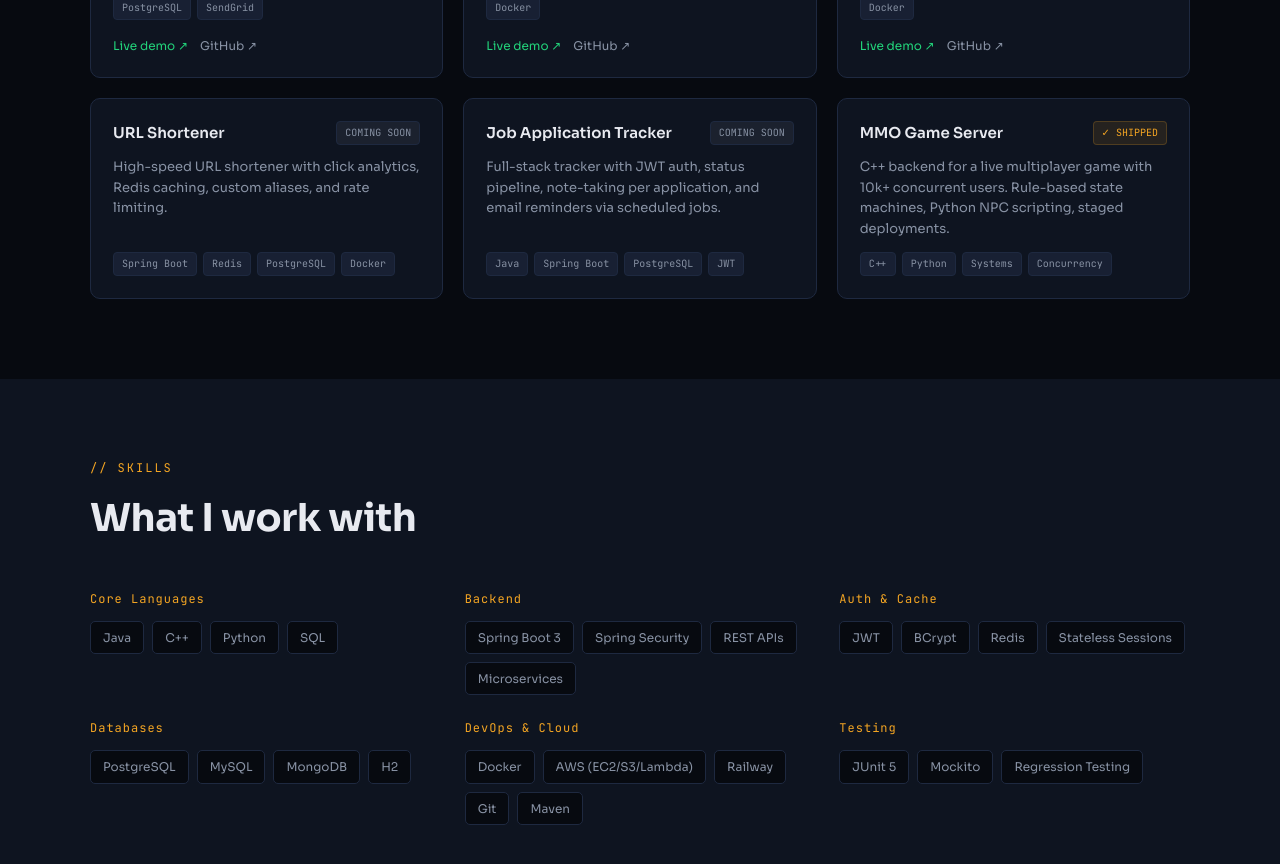
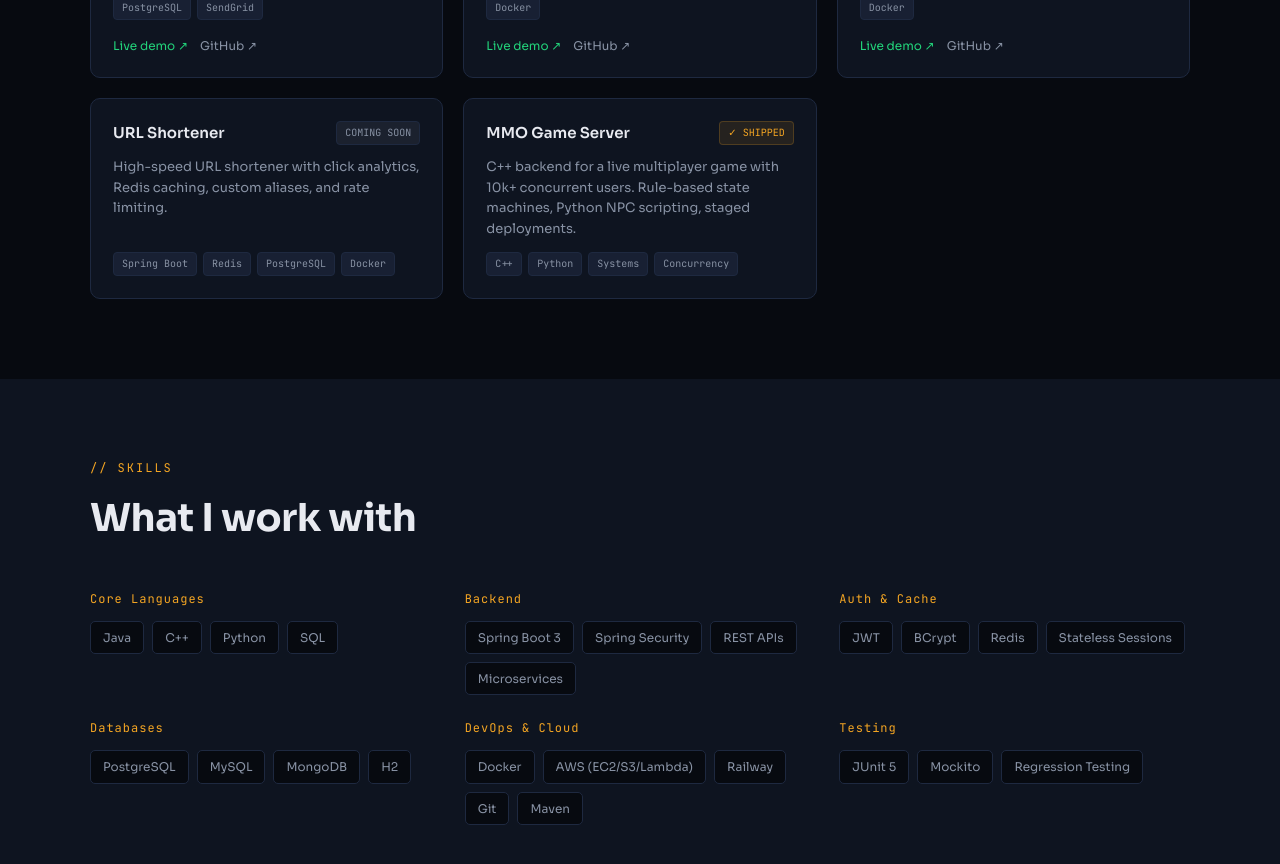
Before and after one commit to Nikhil-001/nikhil-portfolio, a React (Vite) app: page / in a window 1280 px wide. Shown: the part 1220-2084 px from the top of the page. Built offline with nearby package versions, Linux system fonts and the light colour scheme.

Commit message:
some minor fixes

```diff
--- a/src/App.jsx
+++ b/src/App.jsx
@@ -32,14 +32,6 @@ const PROJECTS = [
     status: 'coming',
     desc: 'High-speed URL shortener with click analytics, Redis caching, custom aliases, and rate limiting.',
     tags: ['Spring Boot', 'Redis', 'PostgreSQL', 'Docker'],
-    live: null,
-    github: null,
-  },
-  {
-    name: 'Job Application Tracker',
-    status: 'coming',
-    desc: 'Full-stack tracker with JWT auth, status pipeline, note-taking per application, and email reminders via scheduled jobs.',
-    tags: ['Java', 'Spring Boot', 'PostgreSQL', 'JWT'],
     live: null,
     github: null,
   },
```
